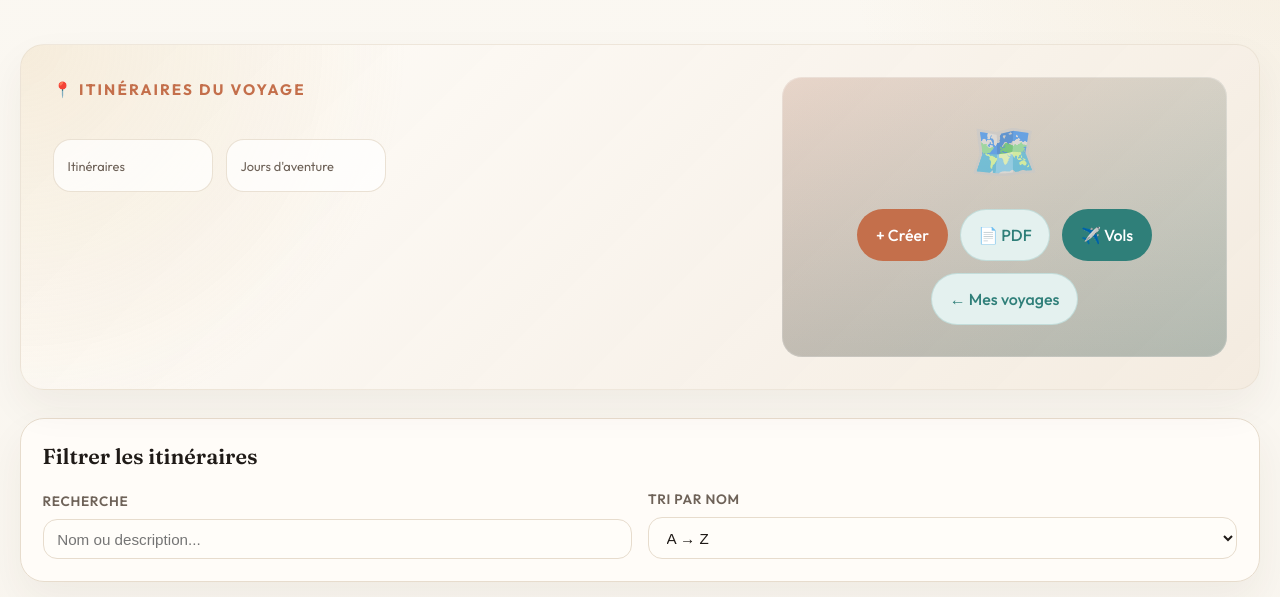
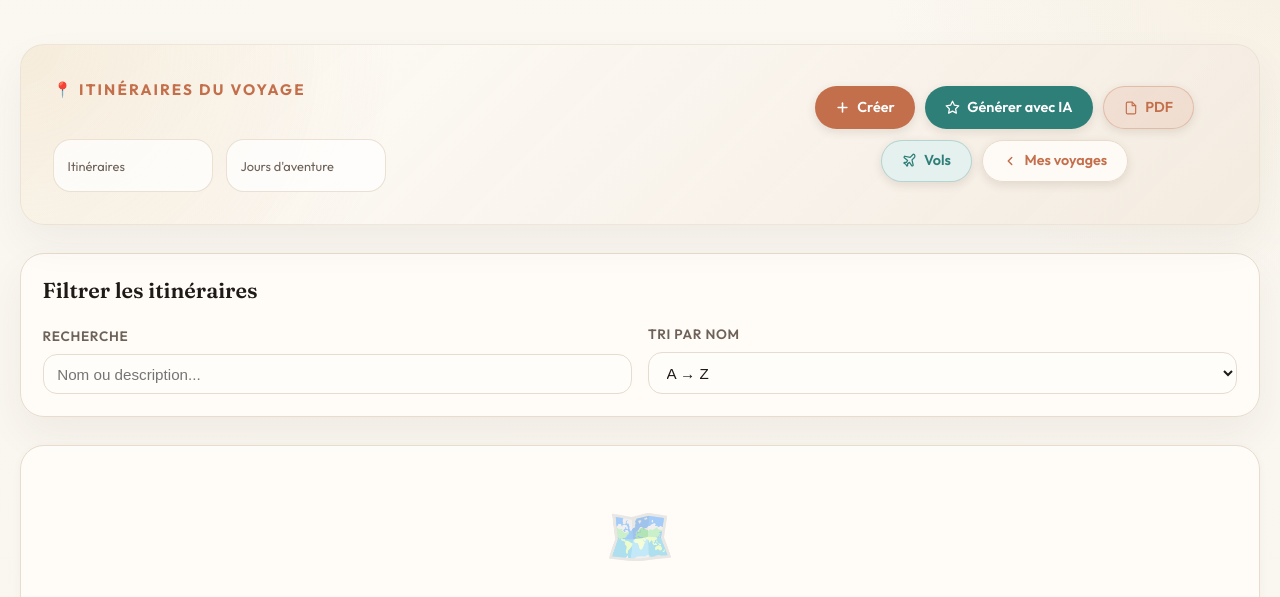
Before and after one commit to MalekFekihEsprit/travelmate_web, a Symfony app: template templates/home/ItineraireF.html.twig in a window 1280 px wide. Shown: the part 90-687 px from the top of the page. Run offline with Twig, Linux system fonts and the light colour scheme; the template is opened without the code that fills it, so the values that code supplies are empty; some libraries are stand-ins or nearby versions.

Commit message:
Modification

```diff
--- a/src/Controller/EtapeBController.php
+++ b/src/Controller/EtapeBController.php
@@ -10,10 +10,8 @@ use Symfony\Bundle\FrameworkBundle\Controller\AbstractController;
 use Symfony\Component\HttpFoundation\Request;
 use Symfony\Component\HttpFoundation\Response;
 use Symfony\Component\Routing\Attribute\Route;
-use Symfony\Component\Security\Http\Attribute\IsGranted;
 
 #[Route('/admin/etapes', name: 'app_admin_etapes_')]
-#[IsGranted('ROLE_ADMIN')]
 final class EtapeBController extends AbstractController
 {
     #[Route('', name: 'index', methods: ['GET'])]
--- a/templates/home/ItineraireF.html.twig
+++ b/templates/home/ItineraireF.html.twig
@@ -79,24 +79,15 @@
 
         .itineraires-hero__visual {
             position: relative;
-            min-height: 280px;
-            border-radius: calc(var(--radius-xl) - 4px);
-            overflow: hidden;
-            background: linear-gradient(145deg, rgba(196, 111, 75, 0.18), rgba(47, 127, 121, 0.2));
             display: flex;
             flex-direction: column;
             align-items: center;
             justify-content: center;
             gap: 1rem;
-            box-shadow: inset 0 0 0 1px rgba(255, 255, 255, 0.3);
         }
 
         .itineraires-hero__visual::after {
-            content: '';
-            position: absolute;
-            inset: 0;
-            background: linear-gradient(180deg, rgba(22, 18, 15, 0.04), rgba(22, 18, 15, 0.15));
-            pointer-events: none;
+            display: none;
         }
 
         .itineraires-hero__icon {
@@ -107,7 +98,32 @@
 
         .itineraires-hero__cta {
             z-index: 1;
-        }
+            display: inline-flex;
+            align-items: center;
+            gap: .45rem;
+            padding: .6rem 1.25rem;
+            border-radius: 999px;
+            font-size: .9rem;
+            font-weight: 600;
+            text-decoration: none;
+            border: none;
+            cursor: pointer;
+            font-family: inherit;
+            transition: transform .15s ease, box-shadow .15s ease, filter .15s ease;
+            box-shadow: 0 3px 10px rgba(71,48,35,.12);
+        }
+
+        .itineraires-hero__cta:hover {
+            transform: translateY(-2px);
+            box-shadow: 0 6px 18px rgba(71,48,35,.18);
+            filter: brightness(1.07);
+        }
+
+        .itineraires-hero__cta--create  { background: var(--color-primary);       color: #fff; }
+        .itineraires-hero__cta--ai      { background: var(--color-secondary);      color: #fff; }
+        .itineraires-hero__cta--pdf     { background: rgba(196,111,75,.12);        color: var(--color-primary); border: 1px solid rgba(196,111,75,.3); }
+        .itineraires-hero__cta--flights { background: var(--color-secondary-soft); color: var(--color-secondary); border: 1px solid rgba(47,127,121,.25); }
+        .itineraires-hero__cta--back    { background: rgba(255,253,249,.9);        color: var(--color-primary); border: 1px solid var(--color-border); }
 
         .itineraires-toolbar {
             display: grid;
@@ -779,19 +795,30 @@
                 </div>
             </div>
             <div class="itineraires-hero__visual">
-                <div class="itineraires-hero__icon">🗺️</div>
-                <div style="display: flex; flex-wrap: wrap; gap: 0.75rem; z-index: 1; justify-content: center;">
-                    <a href="{{ path('app_itineraires_create', {voyageId: voyageId}) }}" class="btn btn--primary itineraires-hero__cta">
-                        + Créer
+                <div style="display: flex; flex-wrap: wrap; gap: 0.65rem; z-index: 1; justify-content: center;">
+                    <a href="{{ path('app_itineraires_create', {voyageId: voyageId}) }}" class="itineraires-hero__cta itineraires-hero__cta--create">
+                        <svg xmlns="http://www.w3.org/2000/svg" width="15" height="15" viewBox="0 0 24 24" fill="none" stroke="currentColor" stroke-width="2.5" stroke-linecap="round" stroke-linejoin="round"><line x1="12" y1="5" x2="12" y2="19"/><line x1="5" y1="12" x2="19" y2="12"/></svg>
+                        Créer
                     </a>
-                    <a href="{{ path('app_itineraires_export_pdf', {voyageId: voyageId}) }}" class="btn btn--secondary itineraires-hero__cta">
-                        📄 PDF
+                    <form method="POST" action="{{ path('app_itineraires_generate_ai') }}" style="display:contents; margin:0;">
+                        <input type="hidden" name="_token" value="{{ csrf_token('generate_ai_itinerary_' ~ voyageId) }}">
+                        <input type="hidden" name="voyageId" value="{{ voyageId }}">
+                        <button type="submit" class="itineraires-hero__cta itineraires-hero__cta--ai">
+                            <svg xmlns="http://www.w3.org/2000/svg" width="15" height="15" viewBox="0 0 24 24" fill="none" stroke="currentColor" stroke-width="2" stroke-linecap="round" stroke-linejoin="round"><polygon points="12 2 15.09 8.26 22 9.27 17 14.14 18.18 21.02 12 17.77 5.82 21.02 7 14.14 2 9.27 8.91 8.26 12 2"/></svg>
+                            Générer avec IA
+                        </button>
+                    </form>
+                    <a href="{{ path('app_itineraires_export_pdf', {voyageId: voyageId}) }}" class="itineraires-hero__cta itineraires-hero__cta--pdf">
+                        <svg xmlns="http://www.w3.org/2000/svg" width="14" height="14" viewBox="0 0 24 24" fill="none" stroke="currentColor" stroke-width="2" stroke-linecap="round" stroke-linejoin="round"><path d="M14 2H6a2 2 0 0 0-2 2v16a2 2 0 0 0 2 2h12a2 2 0 0 0 2-2V8z"/><polyline points="14 2 14 8 20 8"/></svg>
+                        PDF
                     </a>
-                    <a href="{{ path('app_flights', {voyageId: voyageId}) }}" class="btn btn--primary itineraires-hero__cta" style="background: var(--color-secondary);">
-                        ✈️ Vols
+                    <a href="{{ path('app_flights', {voyageId: voyageId}) }}" class="itineraires-hero__cta itineraires-hero__cta--flights">
+                        <svg xmlns="http://www.w3.org/2000/svg" width="15" height="15" viewBox="0 0 24 24" fill="none" stroke="currentColor" stroke-width="2" stroke-linecap="round" stroke-linejoin="round"><path d="M17.8 19.2L16 11l3.5-3.5C21 6 21 4 19.5 2.5S18 2 16.5 3.5L13 7 4.8 5.2c-.5-.1-.9.1-1.1.5l-.3.5c-.2.5-.1 1 .3 1.3L9 12l-2 3H4l-1 1 3 2 2 3 1-1v-3l3-2 3.5 5.3c.3.4.8.5 1.3.3l.5-.2c.4-.3.6-.7.5-1.2z"/></svg>
+                        Vols
                     </a>
-                    <a href="{{ path('app_voyages') }}" class="btn btn--secondary itineraires-hero__cta">
-                        ← Mes voyages
+                    <a href="{{ path('app_voyages') }}" class="itineraires-hero__cta itineraires-hero__cta--back">
+                        <svg xmlns="http://www.w3.org/2000/svg" width="14" height="14" viewBox="0 0 24 24" fill="none" stroke="currentColor" stroke-width="2.5" stroke-linecap="round" stroke-linejoin="round"><polyline points="15 18 9 12 15 6"/></svg>
+                        Mes voyages
                     </a>
                 </div>
             </div>
@@ -997,11 +1024,11 @@
 
             {# Footer with accept/decline buttons #}
             <div style="padding:1.2rem 2rem; border-top:1px solid rgba(231,220,205,.6); display:flex; gap:1rem; justify-content:flex-end; flex-shrink:0; background:rgba(255,253,249,.95);">
-                <form method="POST" action="{{ path('app_voyages_ai_itinerary_decline', {id_voyage: voyageSelectionne.id_voyage}) }}">
+                <form method="POST" action="{{ path('app_itineraires_decline_ai', {id_voyage: voyageSelectionne.id_voyage}) }}">
                     <input type="hidden" name="_token" value="{{ csrf_token('decline_ai_itinerary_' ~ voyageSelectionne.id_voyage) }}">
                     <button type="submit" style="padding:.7rem 1.6rem; background:transparent; color:#6d5545; border:1px solid rgba(231,220,205,.95); border-radius:.6rem; font-weight:600; cursor:pointer; font-size:.92rem; transition:all .2s;">✕ Refuser</button>
                 </form>
-                <form method="POST" action="{{ path('app_voyages_ai_itinerary_accept', {id_voyage: voyageSelectionne.id_voyage}) }}">
+                <form method="POST" action="{{ path('app_itineraires_accept_ai', {id_voyage: voyageSelectionne.id_voyage}) }}">
                     <input type="hidden" name="_token" value="{{ csrf_token('accept_ai_itinerary_' ~ voyageSelectionne.id_voyage) }}">
                     <button type="submit" style="padding:.7rem 1.6rem; background:linear-gradient(135deg,#c46f4b,#d4886a); color:#fff; border:none; border-radius:.6rem; font-weight:700; cursor:pointer; font-size:.92rem; box-shadow:0 8px 20px rgba(196,111,75,.25); transition:all .2s;">✓ Accepter et créer les étapes</button>
                 </form>
```
Also changed, not shown: src/Controller/ItineraireFController.php (+162 -0 lines), src/Controller/VoyagesFrontController.php (+2 -131 lines).
